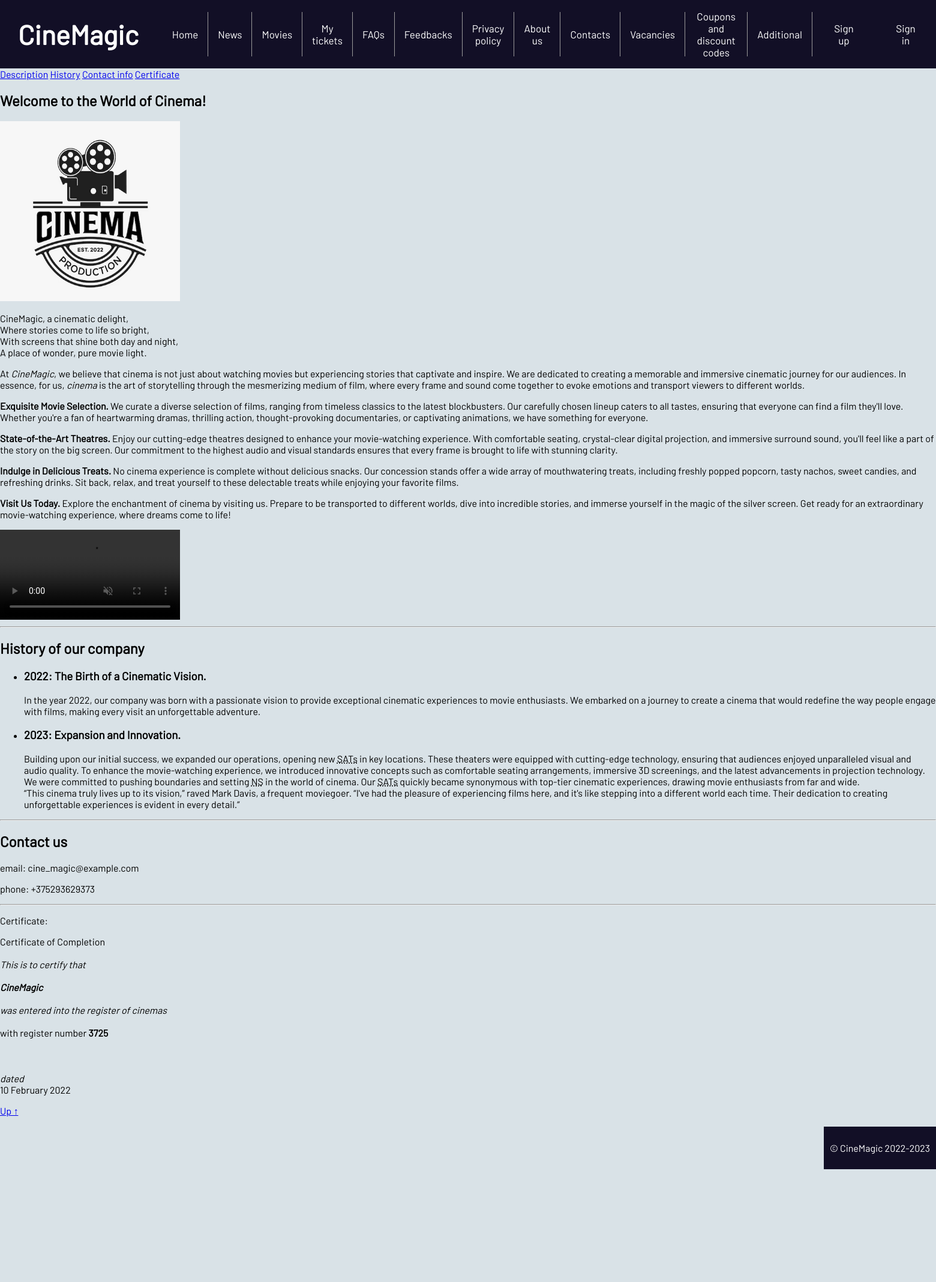
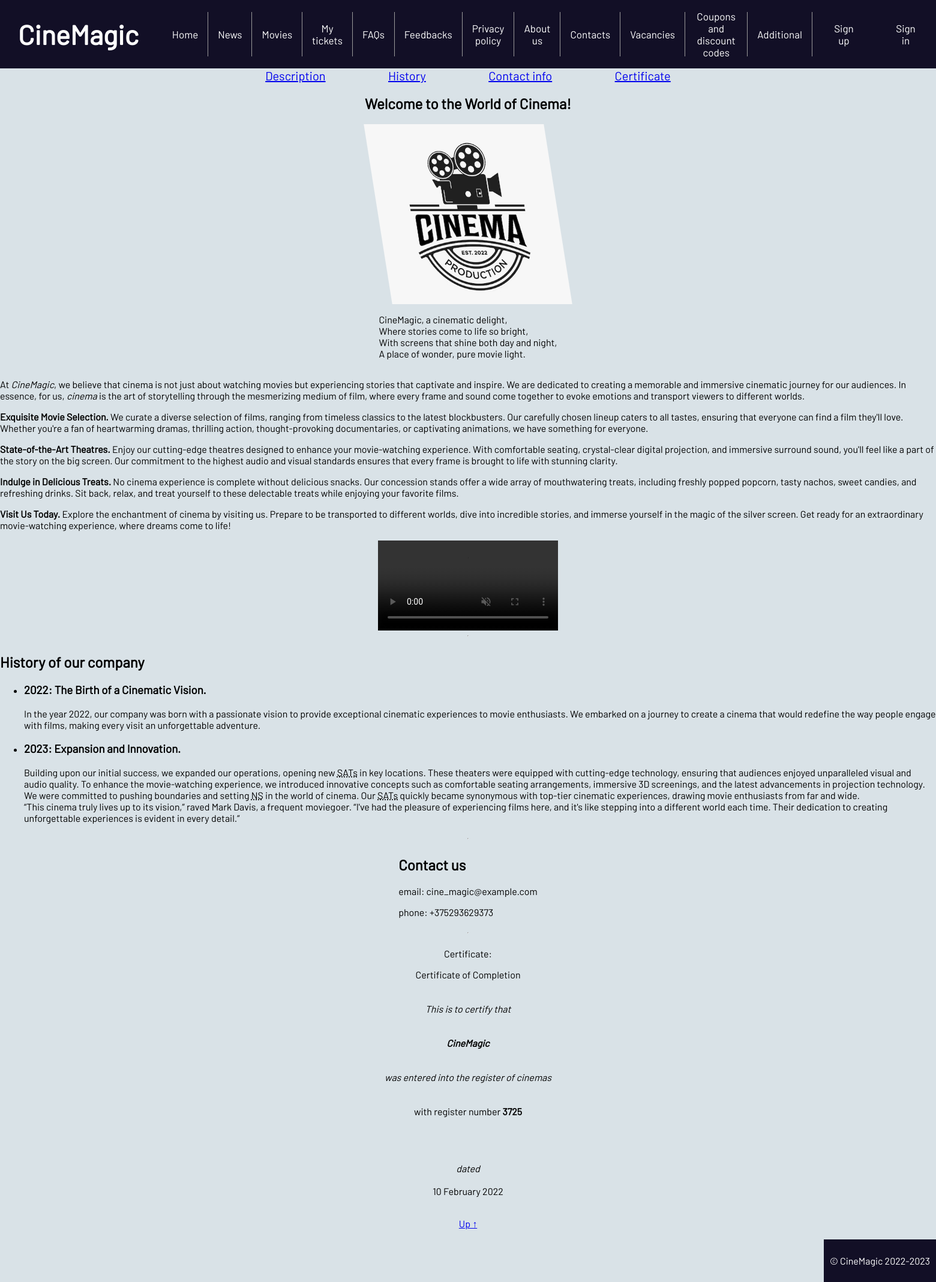
Before and after one commit to chamomil/MTDweb-ap, a Django app: page /about-us in a window 1560 px wide. Shown: the whole page at 60% size. Before the commit the page ends 1949 px from the top, so only its background shows below. Run offline with Django 4.2, Linux system fonts and the light colour scheme; grey boxes are pictures that could not be loaded.

Commit message:
fix bugs

```diff
--- a/info/templates/about-us.html
+++ b/info/templates/about-us.html
@@ -1,7 +1,11 @@
 {% extends 'base.html' %}
 {% load static %}
+{% block style %}
+    <link rel="stylesheet" href="{% static 'css/about_us.css' %}">
+{% endblock %}
 {% block title %}About us{% endblock %}
 {% block content %}
+    <div class="about_us">
         <nav>
             <a href="#desc">Description</a>
             <a href="#hist">History</a>
@@ -9,7 +13,7 @@
             <a href="#certificate">Certificate</a>
         </nav>
         <h2><a id="top">Welcome to the World of Cinema!</a></h2>
-    <img src="{% static 'logos/cinema_logo.png' %}" height="300" width="300" alt="logo">
+        <img src="{% static 'logos/cinema_logo.png' %}" alt="logo" id="logo">
         <p>
             CineMagic, a cinematic delight,<br>
             Where stories come to life so bright,<br>
@@ -17,9 +21,12 @@
             A place of wonder, pure movie light.
         </p>
         <section itemscope itemtype="https://schema.org/AboutPage" id="desc">
-        <p itemprop="description">At <span itemtype="name"><em>CineMagic</em></span>, we believe that cinema is not just
-            about watching movies but experiencing stories that captivate and inspire. We are dedicated to creating a
-            memorable and immersive cinematic journey for our audiences. In essence, for us, <dfn>cinema</dfn> is the
+            <p itemprop="description">At <span itemtype="name"><em>CineMagic</em></span>, we believe that cinema is not
+                just
+                about watching movies but experiencing stories that captivate and inspire. We are dedicated to creating
+                a
+                memorable and immersive cinematic journey for our audiences. In essence, for us, <dfn>cinema</dfn> is
+                the
                 art of
                 storytelling through the mesmerizing medium of film, where every frame and sound come together to evoke
                 emotions and transport viewers to different worlds.</p>
@@ -29,14 +36,19 @@
                 thought-provoking documentaries, or captivating animations, we have something for everyone.</p>
             <p><strong>State-of-the-Art Theatres.</strong> Enjoy our cutting-edge theatres designed to enhance your
                 movie-watching experience. With comfortable seating, crystal-clear digital projection, and immersive
-            surround sound, you'll feel like a part of the story on the big screen. Our commitment to the highest audio
+                surround sound, you'll feel like a part of the story on the big screen. Our commitment to the highest
+                audio
                 and visual standards ensures that every frame is brought to life with stunning clarity.</p>
-        <p><strong>Indulge in Delicious Treats.</strong> No cinema experience is complete without delicious snacks. Our
+            <p><strong>Indulge in Delicious Treats.</strong> No cinema experience is complete without delicious snacks.
+                Our
                 concession stands offer a wide array of mouthwatering treats, including freshly popped popcorn, tasty
-            nachos, sweet candies, and refreshing drinks. Sit back, relax, and treat yourself to these delectable treats
+                nachos, sweet candies, and refreshing drinks. Sit back, relax, and treat yourself to these delectable
+                treats
                 while enjoying your favorite films.</p>
-        <p><strong>Visit Us Today.</strong> Explore the enchantment of cinema by visiting us. Prepare to be transported
-            to different worlds, dive into incredible stories, and immerse yourself in the magic of the silver screen.
+            <p><strong>Visit Us Today.</strong> Explore the enchantment of cinema by visiting us. Prepare to be
+                transported
+                to different worlds, dive into incredible stories, and immerse yourself in the magic of the silver
+                screen.
                 Get ready for an extraordinary movie-watching experience, where dreams come to life!</p>
         </section>
         <video src="https://media.istockphoto.com/id/473335885/video/people-applauding.mp4?s=mp4-640x640-is&k=20&c=J__EL0Tcnlh2stGUOuQ5f6-cxjns3Zp9SHpCRos83Pc="
@@ -50,22 +62,28 @@
                     <h3 itemprop="name">2022: The Birth of a Cinematic Vision.</h3>
                     <meta itemprop="startDate" content="2022-01-01">
                     <p>In the year 2022, our company was born with a passionate vision to provide exceptional cinematic
-                    experiences to movie enthusiasts. We embarked on a journey to create a cinema that would redefine
+                        experiences to movie enthusiasts. We embarked on a journey to create a cinema that would
+                        redefine
                         the way people engage with films, making every visit an unforgettable adventure.</p>
                 </li>
                 <li itemprop="subEvent" itemscope itemtype="https://schema.org/Event">
                     <h3 itemprop="name">2023: Expansion and Innovation.</h3>
                     <meta itemprop="startDate" content="2023-01-01">
                     <p>Building upon our initial success, we expanded our operations, opening new <abbr
-                        title=" state-of-the-art theaters">SATs</abbr> in key locations. These theaters were equipped
-                    with cutting-edge technology, ensuring that audiences enjoyed unparalleled visual and audio quality.
+                            title=" state-of-the-art theaters">SATs</abbr> in key locations. These theaters were
+                        equipped
+                        with cutting-edge technology, ensuring that audiences enjoyed unparalleled visual and audio
+                        quality.
                         To enhance the movie-watching experience, we introduced innovative concepts such as comfortable
-                    seating arrangements, immersive 3D screenings, and the latest advancements in projection technology.
+                        seating arrangements, immersive 3D screenings, and the latest advancements in projection
+                        technology.
                         We were committed to pushing boundaries and setting <abbr title="new standards">NS</abbr> in the
-                    world of cinema. Our <abbr title=" state-of-the-art theaters">SATs</abbr> quickly became synonymous
+                        world of cinema. Our <abbr title=" state-of-the-art theaters">SATs</abbr> quickly became
+                        synonymous
                         with top-tier cinematic experiences, drawing movie enthusiasts from far and wide. <br>
                         <q>This cinema truly lives up to its vision,</q> raved Mark Davis, a frequent moviegoer. <q>I've
-                        had the pleasure of experiencing films here, and it's like stepping into a different world each
+                            had the pleasure of experiencing films here, and it's like stepping into a different world
+                            each
                             time. Their dedication to creating unforgettable experiences is evident in every detail.</q>
                     </p>
                 </li>
@@ -90,4 +108,5 @@
         <time>10 February 2022</time>
         <br>
         <p><a href="#top">Up ↑</a></p>
+    </div>
 {% endblock %}
--- /dev/null
+++ b/static/css/about_us.css
@@ -0,0 +1,28 @@
+@keyframes roll {
+    0% {
+        transform: rotate(0) skewX(10grad);
+    }
+    100% {
+        transform: rotate(360deg) skewX(10grad);
+    }
+}
+
+#logo {
+    height: 300px;
+    width: 300px;
+    animation: roll 3s 1;
+    transform: skewX(10grad);
+}
+
+.about_us {
+    display: flex;
+    flex-direction: column;
+    align-items: center;
+}
+
+.about_us nav {
+    width: 50%;
+    display: flex;
+    justify-content: space-around;
+    font-size: 20px;
+}
--- a/static/css/style.css
+++ b/static/css/style.css
@@ -81,3 +81,7 @@ footer {
     left: 0;
     bottom: 0;
 }
+
+main {
+    width: 100%;
+}
```
Also changed, not shown: articles/templates/article-list.html (+3 -7 lines), static/css/news.css (+22 -11 lines). Lines whose indentation alone changed are shown as unchanged.
